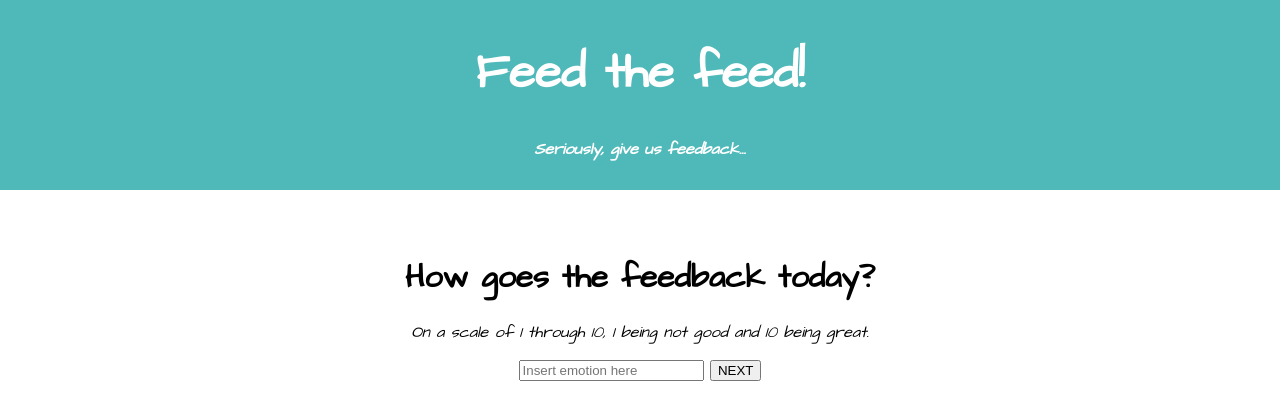
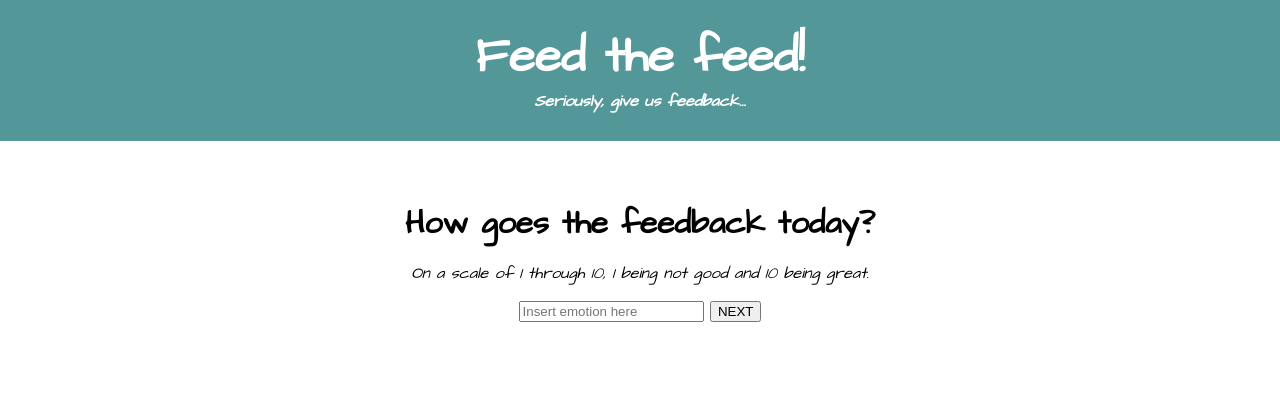
Before and after one commit to yyerthao/redux-feedback-loop, a React (Create React App) app: page /#/ in a window 1280 px wide. Shown: the top 420 px of the page. Built offline with nearby package versions, Linux system fonts and the light colour scheme.

Commit message:
Updated Form view to Feeling, updated index.js first action.type to FEELINGS

```diff
--- a/src/components/App/App.css
+++ b/src/components/App/App.css
@@ -4,7 +4,7 @@
 }
 
 .App-header {
-  background-color: #22a7a9cb;
+  background-color: #297d7ecb;
   min-height: 50px;
   padding: 8px;
   color: white;
@@ -17,3 +17,13 @@
 .App-intro {
   font-size: large;
 }
+
+
+h4{
+  margin-top: 0;
+}
+
+h1{
+  margin: 0;
+  padding-top: 1rem;
+}
--- a/src/components/App/App.js
+++ b/src/components/App/App.js
@@ -1,7 +1,7 @@
 import React, { Component } from 'react';
 // import axios from 'axios';
 import './App.css';
-import Form from '../Form/Form';
+import Feeling from '../Feeling/Feeling';
 import Understanding from '../Understanding/Understanding';
 import Support from '../Support/Support';
 import Comments from '../Comments/Comments';
@@ -58,7 +58,7 @@ class App extends Component {
           <Link to="/comments">Comments</Link> */}
           <br/>
           {/* setting / as first view for feedback to collect feelings */}
-          <Route exact path="/" component={Form}></Route>
+          <Route exact path="/" component={Feeling}></Route>
           <Route exact path="/understanding" component={Understanding}></Route>
           <Route exact path="/support" component={Support}></Route>
           <Route exact path="/comments" component={Comments}></Route>
--- a/src/components/Form/Form.js
+++ b/src/components/Feeling/Feeling.js
@@ -19,7 +19,7 @@ class Form extends Component{
   handleSubmit = (event) => {
       event.preventDefault();
       console.log('Adding feels', this.state.feels);
-      this.props.dispatch({type: 'FEEDBACK', payload: this.state.feels})
+      this.props.dispatch({type: 'FEELINGS', payload: this.state.feels})
       this.props.history.push('/understanding');
   }
 
--- a/src/index.js
+++ b/src/index.js
@@ -10,8 +10,8 @@ import logger from 'redux-logger';
 
 // reducer to run everytime an action is dispatched
 const feedbackReducer = (state = [], action) => {
-    if (action.type === 'GET_FEEDBACK') {
-        return action.payload;
+    if (action.type === 'FEELINGS') {
+        return [...state, action.payload];
     } else if (action.type === 'UNDERSTANDING') {
         return action.payload;
     } else if (action.type === 'SUPPORT') {
```
Also changed, not shown: 1 other file (tests, documents, lock files or other folders).
